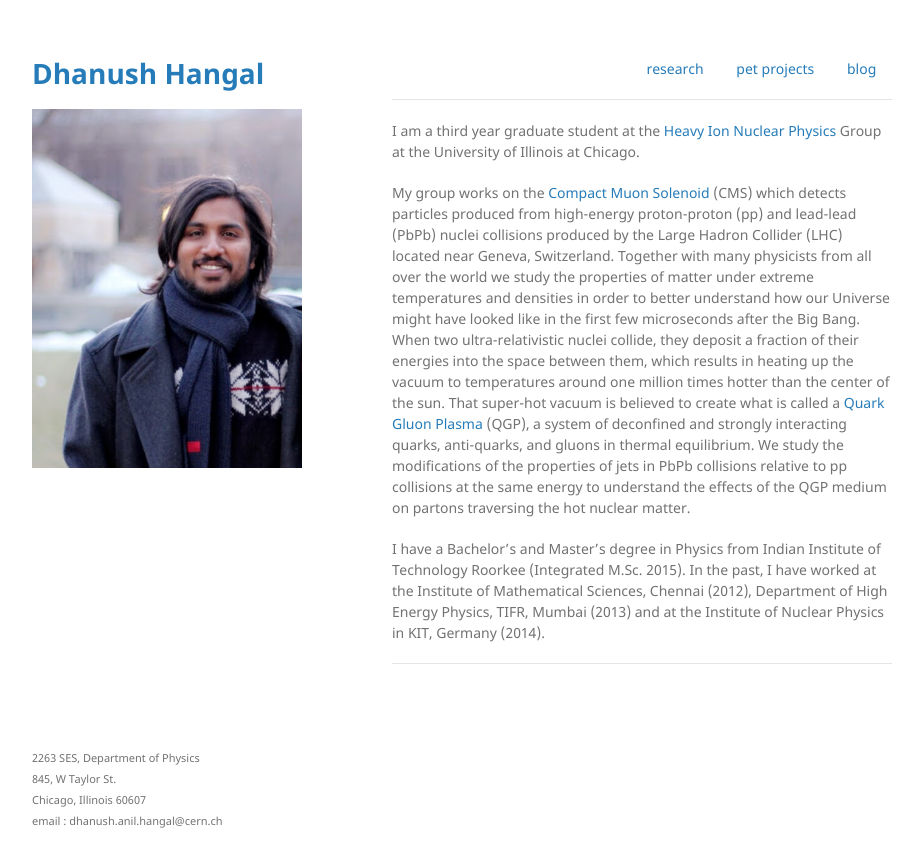
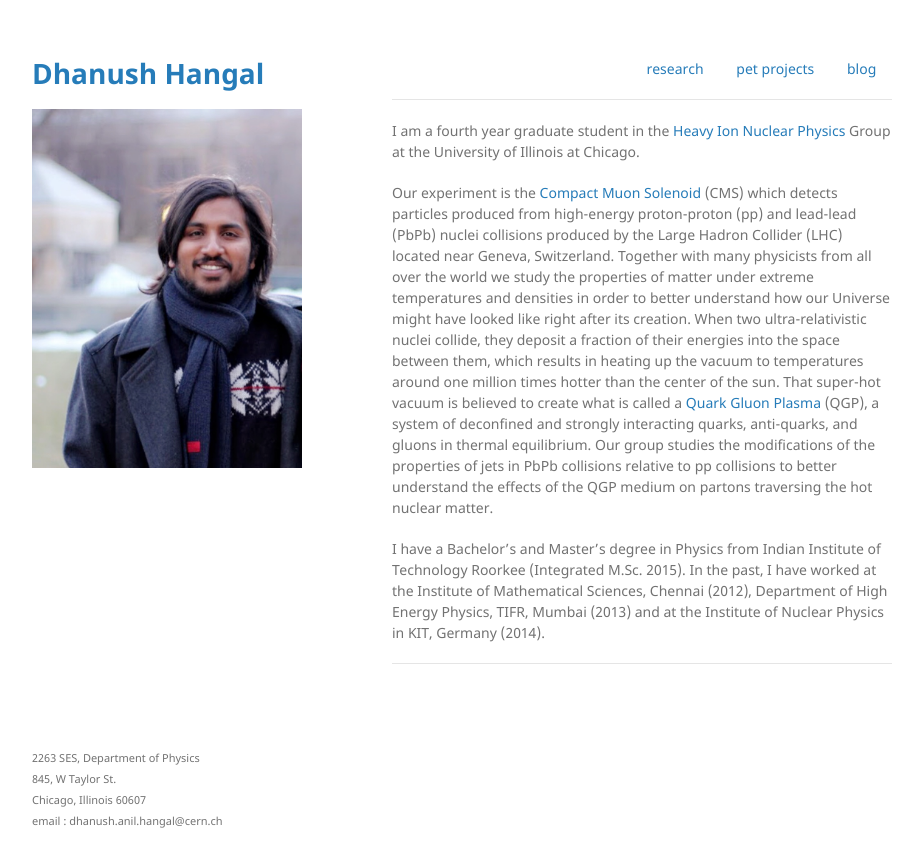
Before and after one commit to dhanushhangal/dhanushhangal.github.io, a Jekyll site: the page built from index.md, in a window 1280 px wide. Shown: the top 867 px of the page, without its empty margins (178-1101 px from the left). Built offline with Jekyll 4.4.1, drawn with Linux system fonts in a browser that asks for light colours; the repository's description, which GitHub fills in, is left out.

Commit message:
small changes

```diff
--- a/index.md
+++ b/index.md
@@ -6,9 +6,9 @@ layout: default
 
 * * *
 
-I am a third year graduate student at the [Heavy Ion Nuclear Physics](http://starcluster.phy.uic.edu//twiki/bin/view/Main/WebHome) Group at the University of Illinois at Chicago.
+I am a fourth year graduate student in the [Heavy Ion Nuclear Physics](http://starcluster.phy.uic.edu//twiki/bin/view/Main/WebHome) Group at the University of Illinois at Chicago.
 
-My group works on the [Compact Muon Solenoid](https://cms.cern/tags/heavy-ions) (CMS) which detects particles produced from high-energy proton-proton (pp) and lead-lead (PbPb) nuclei collisions produced by the Large Hadron Collider (LHC) located near Geneva, Switzerland. Together with many physicists from all over the world we study the properties of matter under extreme temperatures and densities in order to better understand how our Universe might have looked like in the first few microseconds after the Big Bang. When two ultra-relativistic nuclei collide, they deposit a fraction of their energies into the space between them, which results in heating up the vacuum to temperatures around one million times hotter than the center of the sun. That super-hot vacuum is believed to create what is called a [Quark Gluon Plasma](https://home.cern/about/physics/heavy-ions-and-quark-gluon-plasma) (QGP), a system of deconfined and strongly interacting quarks, anti-quarks, and gluons in thermal equilibrium. We study the modifications of the properties of jets in PbPb collisions relative to pp collisions at the same energy to understand the effects of the QGP medium on partons traversing the hot nuclear matter.
+Our experiment is the [Compact Muon Solenoid](https://cms.cern/tags/heavy-ions) (CMS) which detects particles produced from high-energy proton-proton (pp) and lead-lead (PbPb) nuclei collisions produced by the Large Hadron Collider (LHC) located near Geneva, Switzerland. Together with many physicists from all over the world we study the properties of matter under extreme temperatures and densities in order to better understand how our Universe might have looked like right after its creation. When two ultra-relativistic nuclei collide, they deposit a fraction of their energies into the space between them, which results in heating up the vacuum to temperatures around one million times hotter than the center of the sun. That super-hot vacuum is believed to create what is called a [Quark Gluon Plasma](https://home.cern/about/physics/heavy-ions-and-quark-gluon-plasma) (QGP), a system of deconfined and strongly interacting quarks, anti-quarks, and gluons in thermal equilibrium. Our group studies the modifications of the properties of jets in PbPb collisions relative to pp collisions to better understand the effects of the QGP medium on partons traversing the hot nuclear matter.
 
 I have a Bachelor's and Master's degree in Physics from Indian Institute of Technology Roorkee (Integrated M.Sc. 2015). In the past, I have worked at the Institute of Mathematical Sciences, Chennai (2012), Department of High Energy Physics, TIFR, Mumbai (2013) and at the Institute of Nuclear Physics in KIT, Germany (2014).
 
```
